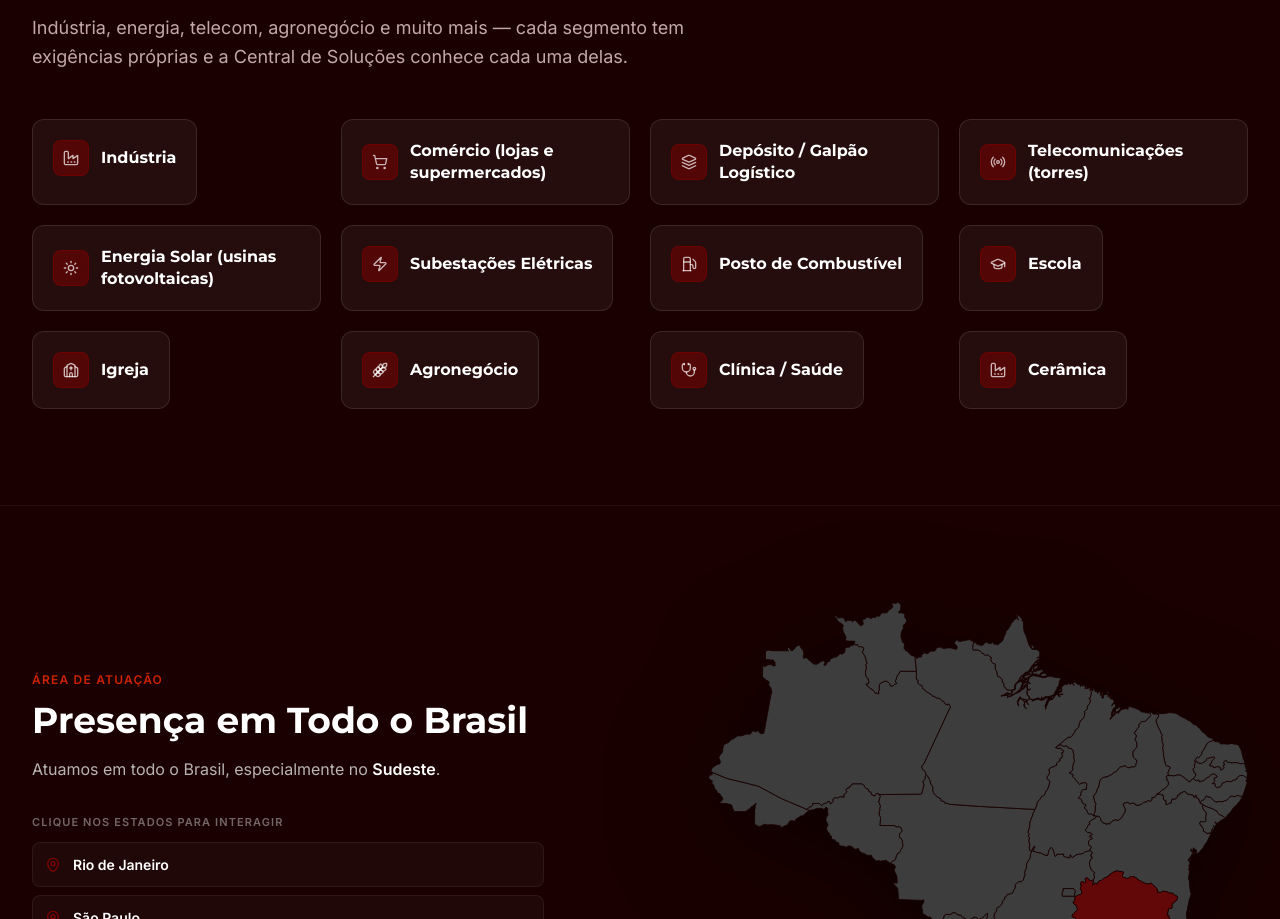
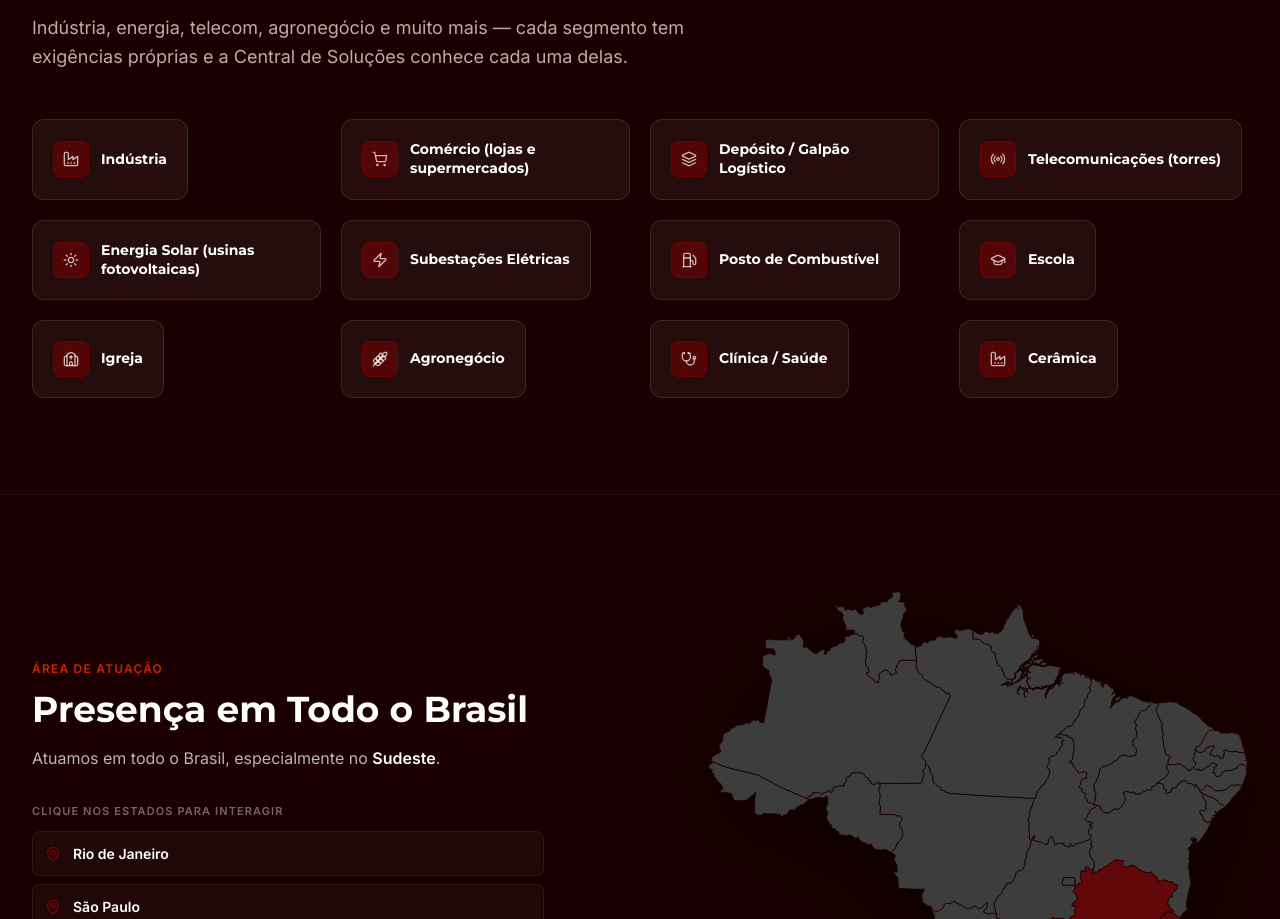
Before and after one commit to BarcelosMoises/Landing-Page-Central, a Next.js app: page / in a window 1280 px wide. Shown: the part 2750-3669 px from the top of the page. Built offline with nearby package versions, Linux system fonts and the light colour scheme.

Commit message:
fix: uniformize setor card heights in SetoresAtendidos

```diff
--- a/components/SetoresAtendidos.tsx
+++ b/components/SetoresAtendidos.tsx
@@ -71,13 +71,8 @@ function SetorCard({ setorId, nome }: SetorCardProps) {
   return (
     <article
       aria-label={`Setor atendido: ${nome}`}
-      // h-full: ocupa 100% da altura do <motion.li> (que é flex e estica para
-      // preencher a célula do grid) — garante que todos os cards da mesma
-      // linha do grid fiquem com a mesma altura.
-      className="bg-white/5 border border-white/10 rounded-xl p-5 hover:bg-white/10 transition-colors duration-200 flex flex-col gap-4 h-full"
+      className="bg-white/5 border border-white/10 rounded-xl p-5 hover:bg-white/10 transition-colors duration-200 flex items-center gap-3 h-full"
     >
-      {/* Ícone + nome */}
-      <div className="flex items-center gap-3">
       {/*
         Opacity aumentada de /30→/50 e borda de /40→/60 para manter
         visibilidade do ícone sobre o fundo vinho escuro (#1a0000).
@@ -88,12 +83,9 @@ function SetorCard({ setorId, nome }: SetorCardProps) {
       >
         <Icon className="w-4 h-4 text-white/70" aria-hidden="true" />
       </div>
-        <h3 className="font-heading text-base font-bold text-white leading-snug">
+      <h3 className="font-heading text-sm font-bold text-white leading-snug">
         {nome}
       </h3>
-      </div>
-
-
     </article>
   );
 }
```
Lines whose indentation alone changed are shown as unchanged.
